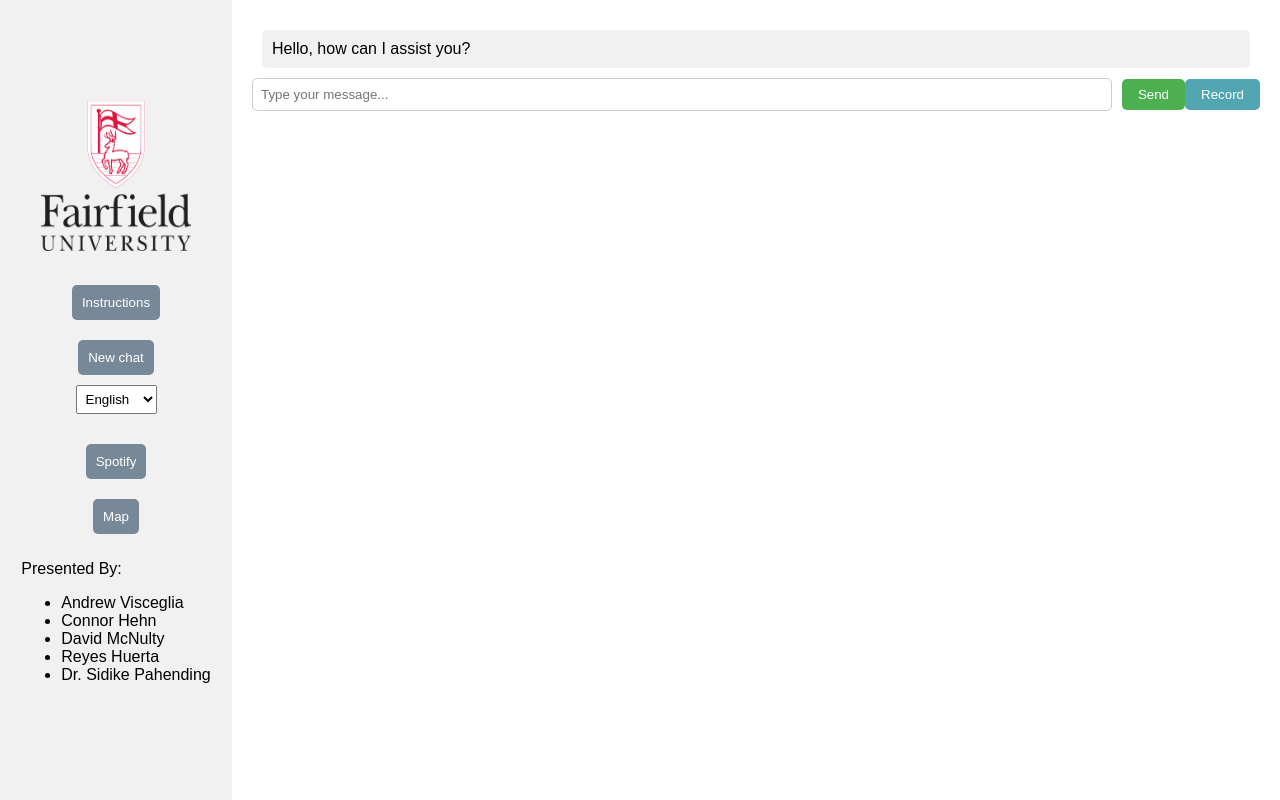
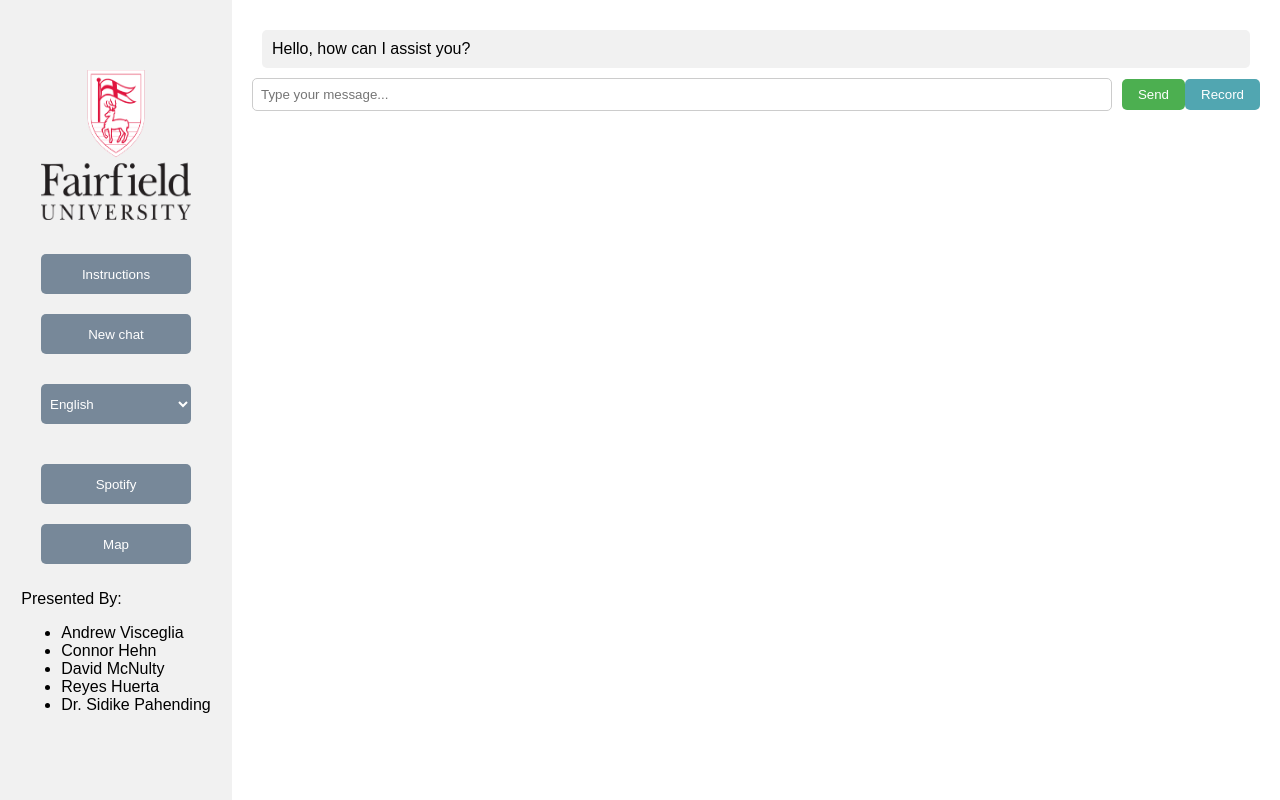
Before and after one commit to connorhehn/CapstoneProject, a Flask app: page / in a window 1280 px wide. Run offline with Flask 3, Linux system fonts and the light colour scheme.

Commit message:
update button styles

```diff
--- a/static/styles.css
+++ b/static/styles.css
@@ -129,3 +129,36 @@ body {
 #map-button.active {
     background-color: #51a6b1;
 }
+
+#language-select-sidebar {
+    margin-top: 20px;
+}
+
+#language-select {
+    width: 150px;
+    height: 40px;
+    /* padding: 10px 20px; */
+    margin-bottom: 10px; /* Add margin between buttons */
+    border: none;
+    background-color: lightslategray; /* Green color */
+    color: white;
+    border-radius: 5px;
+    cursor: pointer;
+    transition: background-color 0.3s ease; /* Smooth transition */
+}
+#language-select:hover {
+    background-color: #51a6b1; /* Darker green color on hover */
+}
+
+
+.sidebar button {
+    width: 150px; /* Set the width */
+    height: 40px; /* Set the height */
+    margin-bottom: 10px; /* Add margin between buttons */
+    display: block; /* Make buttons appear in block format */
+    border: none; /* Remove default border */
+    color: white; /* Text color */
+    border-radius: 5px; /* Rounded corners */
+    cursor: pointer; /* Add pointer cursor */
+    transition: background-color 0.3s ease; /* Smooth transition */
+}
```
